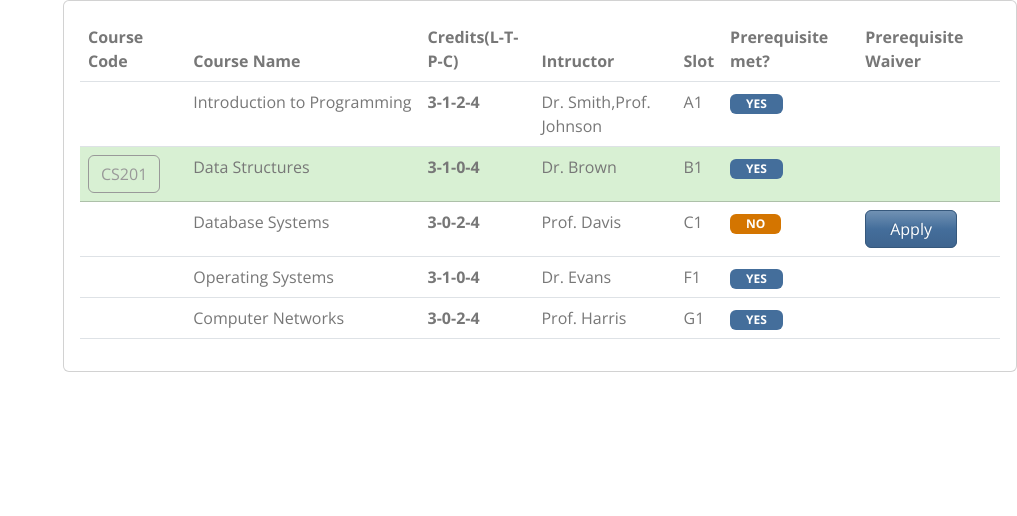
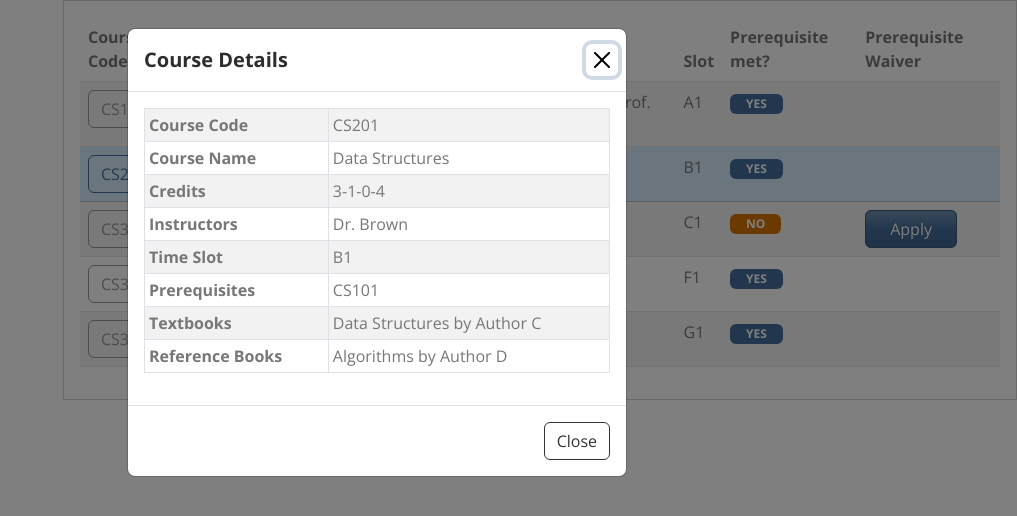
Before and after one commit to hindavilande05/pre-waiver, an Angular app: page /pre-waiver in a window 1280 px wide. Both pictures are taken after a click on the button "CS201". Shown: the top 516 px of the page, without its empty margins (263-1280 px from the left). Built offline with nearby package versions, Linux system fonts and the light colour scheme.

Commit message:
feat: display student courses

```diff
--- /dev/null
+++ b/src/app/course-detail/course-detail.component.html
@@ -0,0 +1,48 @@
+
+<div class="modal-header">
+			<h5 class="modal-title fw-bold">Course Details</h5>
+			<button type="button" class="btn-close" aria-label="Close" (click)="activeModal.dismiss('Cross click')"></button>
+		</div>
+		<div class="modal-body">
+            <div class="table-responsive">
+                <table class="table table-sm table-bordered table-striped">
+                    <tbody>
+                        <tr>
+                            <th scope="row">Course Code</th>
+                            <td>{{ courseDetail.courseCode }}</td>
+                        </tr>
+                        <tr>
+                            <th scope="row">Course Name</th>
+                            <td>{{ courseDetail.courseName }}</td>
+                        </tr>
+                        <tr>
+                            <th scope="row">Credits</th>
+                            <td>{{ courseDetail.credits | creditsToString }}</td>
+                        </tr>
+                        <tr>
+                            <th scope="row">Instructors</th>
+                            <td>{{ courseDetail.instructor.join(', ') }}</td>
+                        </tr>
+                        <tr>
+                            <th scope="row">Time Slot</th>
+                            <td>{{ courseDetail.slot }}</td>
+                        </tr>
+                        <tr>
+                            <th scope="row">Prerequisites</th>
+                            <td>{{ courseDetail.prerequisites.join(', ') }}</td>
+                        </tr>
+                        <tr>
+                            <th scope="row">Textbooks</th>
+                            <td>{{ courseDetail.textBooks.join(', ') }}</td>
+                        </tr>
+                        <tr>
+                            <th scope="row">Reference Books</th>
+                            <td>{{ courseDetail.referenceBooks.join(', ') }}</td>
+                        </tr>
+                    </tbody>
+                </table>
+              </div>
+		</div>
+		<div class="modal-footer">
+			<button type="button" class="btn btn-outline-dark" (click)="activeModal.close('Close click')">Close</button>
+		</div>
--- /dev/null
+++ b/src/app/course-detail/course-detail.component.ts
@@ -0,0 +1,15 @@
+import { Component, Input, inject } from '@angular/core';
+import { CourseDetail } from '../models';
+import { CreditsToStringPipe } from '../pipes/credits-to-string.pipe';
+import { NgbActiveModal, NgbModal } from '@ng-bootstrap/ng-bootstrap';
+
+@Component({
+  selector: 'app-course-detail',
+  standalone: true,
+  imports: [CreditsToStringPipe],
+  templateUrl: './course-detail.component.html',
+})
+export class CourseDetailComponent {
+  @Input() courseDetail: CourseDetail = {} as CourseDetail
+  activeModal = inject(NgbActiveModal);
+}
--- a/src/app/pre-waiver/pre-waiver.component.ts
+++ b/src/app/pre-waiver/pre-waiver.component.ts
@@ -1,10 +1,11 @@
 import { Component } from '@angular/core';
 import { StudentCourseComponent } from '../student-course/student-course.component';
+import { CourseDetailComponent } from '../course-detail/course-detail.component';
 
 @Component({
   selector: 'app-pre-waiver',
   standalone: true,
-  imports: [StudentCourseComponent],
+  imports: [StudentCourseComponent, CourseDetailComponent],
   templateUrl: './pre-waiver.component.html',
   styleUrl: './pre-waiver.component.css'
 })
--- a/src/app/student-course/student-course.component.html
+++ b/src/app/student-course/student-course.component.html
@@ -1,9 +1,9 @@
-<div class="card">
+<div class="card rounded-0">
     <div class="card-body">
         <div class="table-responsive">
-            <table class="table table-hover ">
+            <table class="table table-striped table-hover ">
                 <thead class="">
-                    <tr class="" style="font-weight: 400px;">
+                    <tr class="">
                         <th>Course Code</th>
                         <th>Course Name</th>
                         <th>Credits(L-T-P-C)</th>
@@ -16,18 +16,27 @@
                <tbody>
                 <!-- {{studentInfo.branch}} -->
                 @for (stdCourse of studentInfo.coreCourses; track $index) {
-                    <tr [ngClass]="{'table-success': stdCourse.isComplete, 'table-white': !stdCourse.isComplete}">
+                    <tr [ngClass]="{'table-info': stdCourse.isComplete, 'table-white': !stdCourse.isComplete}">
                         <td>
                             @if(stdCourse.isComplete){
                                 <button
                                 type="button"
-                                class="btn btn-outline-secondary me-2"
-                                ngbTooltip="You see, I show up after 300ms and disappear after 500ms!"
+                                class="btn btn-outline-primary me-2"
+                                ngbTooltip="Course already completed" tooltipClass="tooltip-styles"
                                 [openDelay]="300"
                                 [closeDelay]="500"
-                            >
-                            {{stdCourse.course.courseCode}}
-                            </button>
+                                (click)="open(stdCourse.course)"
+                                >
+                                {{stdCourse.course.courseCode}}
+                                </button>
+                                }@else {
+                                    <button
+                                    type="button"
+                                    class="btn btn-outline-secondary me-2"
+                                    (click)="open(stdCourse.course)"
+                                >
+                                {{stdCourse.course.courseCode}}
+                                </button>
                                 }
                         </td>
                         <td><span class="text-truncate">{{stdCourse.course.courseName}}</span></td>
--- a/src/app/student-course/student-course.component.ts
+++ b/src/app/student-course/student-course.component.ts
@@ -1,10 +1,11 @@
-import { Component, OnInit } from '@angular/core';
+import { Component, OnInit, inject } from '@angular/core';
 import { StudentCourseService } from '../services/student-course.service';
 import { HttpClientModule } from '@angular/common/http';
-import { StudentInfo } from '../models';
+import { CourseDetail, StudentInfo } from '../models';
 import { CreditsToStringPipe } from '../pipes/credits-to-string.pipe';
 import { CommonModule } from '@angular/common';
-import { NgbTooltipModule } from '@ng-bootstrap/ng-bootstrap';
+import { NgbModal, NgbTooltipModule } from '@ng-bootstrap/ng-bootstrap';
+import { CourseDetailComponent } from '../course-detail/course-detail.component';
 
 @Component({
   selector: 'app-student-course',
@@ -12,15 +13,19 @@ import { NgbTooltipModule } from '@ng-bootstrap/ng-bootstrap';
   imports: [HttpClientModule, CreditsToStringPipe, CommonModule, NgbTooltipModule],
   providers:[StudentCourseService],
   templateUrl: './student-course.component.html',
-  styleUrl: './student-course.component.css'
 })
 export class StudentCourseComponent implements OnInit {
   studentInfo: StudentInfo = {} as StudentInfo;
+  private modalService = inject(NgbModal);
 
-  constructor(private courseService: StudentCourseService) { }
+	open(course:CourseDetail) {
+		const modalRef = this.modalService.open(CourseDetailComponent);
+		modalRef.componentInstance.courseDetail = course;
+	}
+  constructor(private studentCourseService: StudentCourseService) { }
 
   ngOnInit(): void {
-    this.courseService.getStudentInfo().subscribe({
+    this.studentCourseService.getStudentInfo().subscribe({
       next: (data) => this.studentInfo = data,
       error: (err) => console.error('Failed to load student info', err)
     });
```
Also changed, not shown: src/app/student-course/student-course.component.css (deleted), 1 other file (tests, documents, lock files or other folders).
